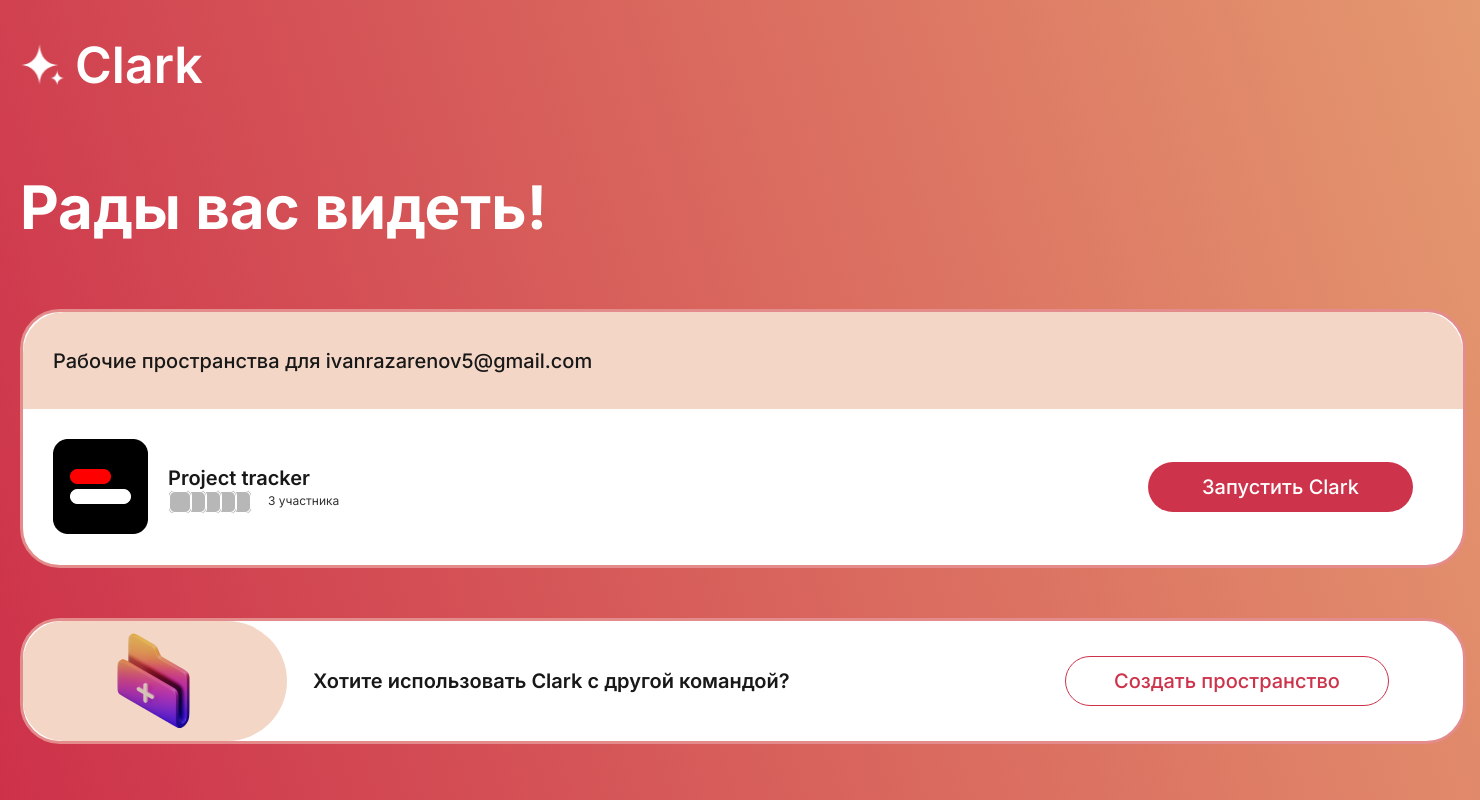
After one commit to sasha-pipec/Clark, a Django app: page /workspaces/ in a window 1480 px wide. The commit adds this page. Run offline with Django 3.2, Linux system fonts and the light colour scheme.

Commit message:
added main templates

```diff
--- /dev/null
+++ b/clark_app/static/css/workspace_style.css
@@ -0,0 +1,414 @@
+html,body,div,span,applet,object,iframe,h1,h2,h3,h4,h5,h6,p,blockquote,pre,a,abbr,acronym,address,big,cite,code,del,dfn,em,img,ins,kbd,q,s,samp,small,strike,strong,sub,sup,tt,var,b,u,i,center,dl,dt,dd,ol,ul,li,fieldset,form,label,legend,table,caption,tbody,tfoot,thead,tr,th,td,article,aside,canvas,details,embed,figure,figcaption,footer,header,hgroup,menu,nav,output,ruby,section,summary,time,mark,audio,video{margin:0;padding:0;border:0;font-size:100%;font:inherit;vertical-align:baseline}
+article,aside,details,figcaption,figure,footer,header,hgroup,menu,nav,section{display:block}
+html{height:100%}
+body{line-height:1}
+ol,ul{list-style:none}
+blockquote,q{quotes:none}
+blockquote:before,blockquote:after,q:before,q:after{content:'';content:none}
+table{border-collapse:collapse;border-spacing:0}
+
+a{
+    text-decoration:none;
+}
+
+body{
+    background: linear-gradient(72deg, #CD314A 0%, #E49970 100%);
+    background-size: cover;
+    background-repeat: no-repeat;
+    background-attachment: fixed;
+}
+
+.main{
+    position: relative;
+    width: 100vw;
+    height: 100vh;
+}
+
+.main_workspace{
+    width:1440px;
+    margin:auto;
+}
+
+.main_workspace_header{
+    height:129px;
+    display:flex;
+    margin:auto;
+}
+
+.main_workspace_header_logo{
+    display:inline-flex;
+}
+
+.main_workspace_header_logo_img{
+    height:43px;
+    width:45px;
+    margin:auto;
+}
+
+.main_workspace_header_logo_text{
+    color: #FFF;
+    font-family: Inter;
+    font-size: 50px;
+    font-style: normal;
+    font-weight: 600;
+    line-height: normal;
+    margin:auto;
+    padding-left:10px;
+}
+
+.main_workspace_content_header{
+    width:100%;
+    text-align:left;
+    margin-top:42px;
+}
+
+.main_workspace_content_header_text{
+    color: #FFF;
+    font-family: Inter;
+    font-size: 60px;
+    font-style: normal;
+    font-weight: 700;
+    line-height: normal;
+}
+
+.main_workspace_content_workspaces{
+    width:100%;
+    height:253px;
+    border-radius: 40px;
+    border: 3px solid #E38C8B;
+    background: #FFF;
+    margin-top:66px;
+}
+
+.main_workspace_content_workspaces_top{
+    height:97px;
+    border-radius: 41px 40px 0px 0px;
+    background: rgba(228, 152, 112, 0.40);
+    display:flex;
+}
+
+.main_workspace_content_workspaces_top_text{
+    color: #181818;
+    font-family: Inter;
+    font-size: 20px;
+    font-style: normal;
+    font-weight: 500;
+    line-height: normal;
+    margin:auto;
+    margin-left:30px;
+}
+
+.main_workspace_content_workspaces_bottom{
+    width:1380px;
+    margin:auto;
+    justify-content:space-between;
+    display:flex;
+    margin-top:30px;
+}
+
+.main_workspace_content_workspaces_bottom_left{
+    height:95px;
+}
+
+.main_workspace_content_workspaces_bottom_left_content{
+    display:flex;
+}
+
+.main_workspace_content_workspaces_bottom_left_content_left_img{
+    width: 95px;
+    height: 95px;
+    flex-shrink: 0;
+}
+
+.main_workspace_content_workspaces_bottom_left_content_right_top_title{
+    color: #181818;
+    font-family: Inter;
+    font-size: 20px;
+    font-style: normal;
+    font-weight: 600;
+    line-height: normal;
+}
+
+.main_workspace_content_workspaces_bottom_left_content_right{
+    margin:auto;
+    margin-left:20px;
+}
+
+.main_workspace_content_workspaces_bottom_left_content_right_bottom{
+    display:flex;
+    height:20px;
+}
+
+.main_workspace_content_workspaces_bottom_left_content_right_bottom_images{
+    position:relative;
+    width:100px;
+}
+
+.main_workspace_content_workspaces_bottom_left_content_right_bottom_images_item{
+    border-radius: 5px;
+    border: 1px solid #FFF;
+    background: #B7B7B7;
+    position:absolute;
+    z-index:7;
+}
+
+.main_workspace_content_workspaces_bottom_left_content_right_bottom_images_item:nth-child(1){
+    left:15px;
+    z-index:6;
+}
+.main_workspace_content_workspaces_bottom_left_content_right_bottom_images_item:nth-child(2){
+    left:30px;
+    z-index:5;
+}
+.main_workspace_content_workspaces_bottom_left_content_right_bottom_images_item:nth-child(3){
+    left:45px;
+    z-index:4;
+}
+.main_workspace_content_workspaces_bottom_left_content_right_bottom_images_item:nth-child(4){
+    left:60px;
+    z-index:3;
+}
+
+.main_workspace_content_workspaces_bottom_left_content_right_bottom_info{
+    text-align:right;
+    display:flex;
+    margin:auto;
+    align-items:center;
+}
+
+.main_workspace_content_workspaces_bottom_left_content_right_bottom_info_text{
+    color: #313131;
+    font-family: Inter;
+    font-size: 12px;
+    font-style: normal;
+    font-weight: 400;
+    line-height: normal;
+}
+
+.main_workspace_content_workspaces_bottom_right{
+    height:95px;
+    display:flex;
+    margin-right:20px;
+}
+
+.main_workspace_content_workspaces_bottom_right_link{
+    margin:auto;
+    width:265px;
+    height:50px;
+    border-radius: 50px;
+    background: #CD344B;
+    text-align:center;
+}
+
+.main_workspace_content_workspaces_bottom_right_link_item{
+    color: #FFF;
+    font-family: Inter;
+    font-size: 20px;
+    font-style: normal;
+    font-weight: 500;
+    line-height: 50px;
+}
+
+.main_workspace_content_create_workspace{
+    width:100%;
+    height:120px;
+    margin-top:50px;
+    border-radius: 40px;
+    border: 3px solid #E38C8B;
+    background: #FFF;
+    display:flex;
+}
+
+.main_workspace_content_create_workspace_l{
+    width:264px;
+    border-radius: 40px 60px 60px 40px;
+    background: #F4D6C6;
+    display: flex;
+    justify-content: center;
+    align-items: center;
+}
+
+.main_workspace_content_create_workspace_r{
+    width:80%;
+    display:flex;
+    justify-content:space-between;
+}
+
+.main_workspace_content_create_workspace_r_text{
+    display:flex;
+    margin:auto;
+    margin-left:26px;
+}
+
+.main_workspace_content_create_workspace_r_btn{
+    display:flex;
+    margin:auto;
+    margin-right:50px;
+}
+
+.main_workspace_content_create_workspace_r_text_inner{
+    color: #181818;
+    font-family: Inter;
+    font-size: 20px;
+    font-style: normal;
+    font-weight: 600;
+    line-height: normal;
+}
+
+.main_workspace_content_create_workspace_r_btn_item{
+    color: #CD334B;
+    font-family: Inter;
+    font-size: 20px;
+    font-style: normal;
+    font-weight: 500;
+    line-height: normal;
+    border-radius: 50px;
+    border: 1px solid #CD324A;
+    width: 324px;
+    height: 50px;
+    background:none;
+}
+
+.main_workspace_content_create_workspace_r_btn_item:hover{
+    cursor:pointer;
+}
+
+.main_create_workspace{
+    width:100%;
+    height:100%;
+    position:absolute;
+    background: rgba(0, 0, 0, 0.80);
+    top: 0;
+    left: 0;
+    display:flex;
+    z-index:10;
+    display:none;
+}
+
+.main_create_workspace_form{
+    display:flex;
+    margin:auto;
+    width: 824px;
+    height: 805px;
+    border-radius: 40px;
+    background: linear-gradient(44deg, #D34A53 1.65%, #E2906D 97.7%);
+    opacity:100%;
+}
+
+.main_create_workspace_form_item{
+    width:100%;
+    margin-left:47px;
+    margin-right:47px;
+    margin-top:30px;
+}
+
+.main_create_workspace_form_item_top{
+    display:flex;
+    justify-content:space-between;
+    align-items: center;
+}
+
+.main_create_workspace_form_item_top_text{
+    color: #FFF;
+    font-family: Inter;
+    font-size: 20px;
+    font-style: normal;
+    font-weight: 400;
+    line-height: normal;
+}
+
+.main_create_workspace_form_item_top_img{
+    width: 15.218px;
+    height: 16px;
+}
+
+.main_create_workspace_form_item_top_img:hover{
+    cursor:pointer;
+}
+
+.main_create_workspace_form_item_main{
+    margin-top:90px;
+}
+
+.main_create_workspace_form_item_main_item{
+    margin-top:40px;
+}
+
+.main_create_workspace_form_item_main_item_text{
+    color: #FFF;
+    font-family: Inter;
+    font-size: 40px;
+    font-style: normal;
+    font-weight: 400;
+    line-height: normal;
+}
+
+.main_create_workspace_form_item_main_item_text_input{
+    width: 728px;
+    height: 42px;
+    border-radius: 30px;
+    border: 2px solid #CD324A;
+    background: #FFF;
+    margin-top:30px;
+}
+
+.image_input_hide{
+    display:none;
+}
+
+.main_create_workspace_form_item_main_item_image_block{
+    height: 144px;
+    border-radius: 30px;
+    border: 2px solid #FFF;
+    display: flex;
+    justify-content: space-between;
+    align-items: center;
+    padding-right:36px;
+    padding-left:36px;
+    margin-top:31px;
+}
+
+.main_create_workspace_form_item_main_item_image_block_text{
+    font-family: Inter;
+    font-size: 55px;
+    font-style: normal;
+    font-weight: 400;
+    line-height: normal;
+    text-transform: uppercase;
+    color: #FFF;
+}
+
+.main_create_workspace_form_item_main_item_image_block_circle{
+    width: 110px;
+    height: 110px;
+    flex-shrink: 0;
+    fill: #E4938E;
+    stroke-width: 2px;
+    stroke: #FFF;
+    border: 2px solid #FFF;
+    border-radius:100%;
+    background:#E4938E;
+}
+
+.main_create_workspace_form_item_bottom_btn{
+    height: 42px;
+    width:100%;
+    color: #CD324A;
+    font-family: Inter;
+    font-size: 20px;
+    font-style: normal;
+    font-weight: 500;
+    line-height: normal;
+    border-radius: 30px;
+    background: #FFF;
+    border:none;
+    margin-top:30px;
+}
+
+.main_create_workspace_form_item_bottom_btn{
+    cursor:pointer;
+}
+
+#open_image:hover{
+    cursor:pointer;
+}
--- /dev/null
+++ b/clark_app/static/js/popap_create_workspace.js
@@ -0,0 +1,14 @@
+function  open_popap(){
+    const element = document.getElementById('popap');
+     element.style.display = 'flex';
+}
+
+function  close_popap(){
+    const element = document.getElementById('popap');
+     element.style.display = 'none';
+}
+
+function  open_image(){
+    const image_input = document.getElementById('image_input').click();
+    console.log(image_input);
+}
--- a/clark_app/templates/clark_app/main.html
+++ b/clark_app/templates/clark_app/main.html
@@ -161,7 +161,8 @@
                 </p>
             </div>
             <div class="main_footer_container_content_bottom">
-                <p class="main_footer_container_content_bottom_text">© 2015—2022, АО «ПОРКУПИН», официальный сайт, универсальная лицензия УЛ РФ № 2673</p>
+                <p class="main_footer_container_content_bottom_text">© 2015—2022, АО «ПОРКУПИН», официальный сайт, универсальная лицензия УЛ РФ №
+                    2673</p>
             </div>
         </div>
         <div class="main_footer_container_icons">
@@ -169,7 +170,7 @@
             <img class="main_footer_container_icons_item" src="{% static 'images/main_icon_tg.png' %}" alt="">
             <img class="main_footer_container_icons_item" src="{% static 'images/main_icon_twitter.png' %}" alt="">
             <img class="main_footer_container_icons_item" src="{% static 'images/main_icon_vk.png' %}" alt="">
-            <img class="main_footer_container_icons_item"src="{% static 'images/main_icon_youtube.png' %}" alt="">
+            <img class="main_footer_container_icons_item" src="{% static 'images/main_icon_youtube.png' %}" alt="">
         </div>
     </div>
 </div>
--- a/clark_app/templates/clark_app/registration.html
+++ b/clark_app/templates/clark_app/registration.html
@@ -25,7 +25,7 @@
             <img class="auth_page_content_left_image" src="{% static 'images/register_page_plus.png' %}" alt="">
         </div>
         <div class="auth_page_content_right">
-            <form class="auth_page_content_right_form" action="">
+            <form class="auth_page_content_right_form" action="{% url 'confirm' %}">
                 <div class="auth_page_content_right_form_container">
                     <div class="auth_page_content_right_form_container_inner">
                         <div class="auth_page_content_right_form_title" id="auth_page_content_right_form_title_text_register">
@@ -67,7 +67,7 @@
                             </div>
                             <div class="auth_page_content_right_form_inputs_item">
                                 <div class="auth_page_content_right_form_inputs_item_input">
-                                    <button type="submit" class="auth_page_content_right_form_btn_auth">Присоединиться</button>
+                                    <button type="submit" class="auth_page_content_right_form_btn_auth auth_reg">Присоединиться</button>
                                 </div>
                             </div>
                         </div>
--- /dev/null
+++ b/clark_app/templates/clark_app/workspaces.html
@@ -0,0 +1,143 @@
+{% load static %}
+<!DOCTYPE html>
+<html lang="en">
+<head>
+    <meta charset="UTF-8">
+    <title>Рабочие пространства</title>
+    <link rel="stylesheet" href="{% static 'css/workspace_style.css' %}">
+
+    <link rel="preconnect" href="https://fonts.googleapis.com">
+    <link rel="preconnect" href="https://fonts.gstatic.com" crossorigin>
+    <link href="https://fonts.googleapis.com/css2?family=Inter:wght@400;500;600;700&display=swap" rel="stylesheet">
+</head>
+<body>
+<script src="{% static 'js/popap_create_workspace.js' %}"></script>
+<div class="main">
+    <div class="main_workspace">
+        <div class="main_workspace_header">
+            <div class="main_workspace_header_logo">
+                <img class="main_workspace_header_logo_img" src="{% static 'images/workspace_logo_img.png' %}" alt="">
+                <p class="main_workspace_header_logo_text">Clark</p>
+            </div>
+        </div>
+        <div class="main_workspace_content">
+            <div class="main_workspace_content_header">
+                <h1 class="main_workspace_content_header_text">
+                    Рады вас видеть!
+                </h1>
+            </div>
+            <div class="main_workspace_content_workspaces">
+                <div class="main_workspace_content_workspaces_top">
+                    <p class="main_workspace_content_workspaces_top_text">
+                        Рабочие пространства для ivanrazarenov5@gmail.com
+                    </p>
+                </div>
+                <div class="main_workspace_content_workspaces_bottom">
+                    <div class="main_workspace_content_workspaces_bottom_left">
+                        <div class="main_workspace_content_workspaces_bottom_left_content">
+                            <div class="main_workspace_content_workspaces_bottom_left_content_left">
+                                <img class="main_workspace_content_workspaces_bottom_left_content_left_img" src="{% static 'images/test_icon.png' %}"
+                                     alt="">
+                            </div>
+                            <div class="main_workspace_content_workspaces_bottom_left_content_right">
+                                <div class="main_workspace_content_workspaces_bottom_left_content_right_top">
+                                    <p class="main_workspace_content_workspaces_bottom_left_content_right_top_title">
+                                        Project tracker
+                                    </p>
+                                </div>
+                                <div class="main_workspace_content_workspaces_bottom_left_content_right_bottom">
+                                    <div class="main_workspace_content_workspaces_bottom_left_content_right_bottom_images">
+                                        <img class="main_workspace_content_workspaces_bottom_left_content_right_bottom_images_item"
+                                             src="{% static 'images/test_icin_item.png' %}" alt="">
+                                        <img class="main_workspace_content_workspaces_bottom_left_content_right_bottom_images_item"
+                                             src="{% static 'images/test_icin_item.png' %}" alt="">
+                                        <img class="main_workspace_content_workspaces_bottom_left_content_right_bottom_images_item"
+                                             src="{% static 'images/test_icin_item.png' %}" alt="">
+                                        <img class="main_workspace_content_workspaces_bottom_left_content_right_bottom_images_item"
+                                             src="{% static 'images/test_icin_item.png' %}" alt="">
+                                        <img class="main_workspace_content_workspaces_bottom_left_content_right_bottom_images_item"
+                                             src="{% static 'images/test_icin_item.png' %}" alt="">
+                                    </div>
+                                    <div class="main_workspace_content_workspaces_bottom_left_content_right_bottom_info">
+                                        <p class="main_workspace_content_workspaces_bottom_left_content_right_bottom_info_text">
+                                            3 участника
+                                        </p>
+                                    </div>
+                                </div>
+                            </div>
+                        </div>
+                    </div>
+                    <div class="main_workspace_content_workspaces_bottom_right">
+                        <div class="main_workspace_content_workspaces_bottom_right_link">
+                            <a href="" class="main_workspace_content_workspaces_bottom_right_link_item">
+                                Запустить Clark
+                            </a>
+                        </div>
+                    </div>
+                </div>
+            </div>
+            <div class="main_workspace_content_create_workspace">
+                <div class="main_workspace_content_create_workspace_l">
+                    <img src="{% static 'images/workspace_create_icon.png' %}" alt="" class="main_workspace_content_create_workspace_l_img">
+                </div>
+                <div class="main_workspace_content_create_workspace_r">
+                    <div class="main_workspace_content_create_workspace_r_text">
+                        <p class="main_workspace_content_create_workspace_r_text_inner">
+                            Хотите использовать Clark с другой командой?
+                        </p>
+                    </div>
+                    <div class="main_workspace_content_create_workspace_r_btn">
+                        <button onclick="open_popap();" class="main_workspace_content_create_workspace_r_btn_item">Создать пространство</button>
+                    </div>
+                </div>
+            </div>
+        </div>
+    </div>
+    <div class="main_create_workspace" id="popap">
+        <div class="main_create_workspace_form">
+            <form  class="main_create_workspace_form_item">
+                <div class="main_create_workspace_form_item_top">
+                    <p class="main_create_workspace_form_item_top_text">
+                        Создание нового пространства
+                    </p>
+                    <a onclick="close_popap();"><img src="{% static 'images/close_create_workspace.png' %}" alt="" class="main_create_workspace_form_item_top_img"></a>
+                </div>
+                <div class="main_create_workspace_form_item_main">
+                    <div class="main_create_workspace_form_item_main_item">
+                        <p class="main_create_workspace_form_item_main_item_text">
+                            Как называется ваше пространство?
+                        </p>
+                        <input type="text" class="main_create_workspace_form_item_main_item_text_input">
+                    </div>
+                    <div class="main_create_workspace_form_item_main_item">
+                        <p class="main_create_workspace_form_item_main_item_text">
+                            Чем вы занимаетесь?
+                        </p>
+                        <input type="text" class="main_create_workspace_form_item_main_item_text_input">
+                    </div>
+                    <a onclick="open_image();" id="open_image">
+                    <div class="main_create_workspace_form_item_main_item">
+                        <p class="main_create_workspace_form_item_main_item_text">
+                            Теперь выберите аватар
+                        </p>
+                        <input type="file" class="image_input_hide" id="image_input">
+                        <div class="main_create_workspace_form_item_main_item_image_block">
+                            <p class="main_create_workspace_form_item_main_item_image_block_text">
+                                загрузите файл
+                            </p>
+                            <div class="main_create_workspace_form_item_main_item_image_block_circle">
+
+                            </div>
+                        </div>
+                    </div>
+                        </a>
+                </div>
+                <div class="main_create_workspace_form_item_bottom">
+                    <button class="main_create_workspace_form_item_bottom_btn">Создать пространство</button>
+                </div>
+            </form>
+        </div>
+    </div>
+</div>
+</body>
+</html>
--- a/clark_app/urls.py
+++ b/clark_app/urls.py
@@ -1,9 +1,13 @@
 from django.urls import path
 
-from clark_app.views.main import MainPageView, AuthPageView, RegisterPageView
+from clark_app.views.main import (MainPageView, AuthPageView, RegisterPageView,
+                                  ConfirmEmailPageView, WorkspacePageView)
 
 urlpatterns = [
+    # Pages
     path('', MainPageView.as_view(), name='main'),
     path('auth/', AuthPageView.as_view(), name='auth'),
-    path('register/', RegisterPageView.as_view(), name='register')
+    path('register/', RegisterPageView.as_view(), name='register'),
+    path('confirm_email/', ConfirmEmailPageView.as_view(), name='confirm'),
+    path('workspaces/', WorkspacePageView.as_view(), name='workspace'),
 ]
--- a/clark_app/views/main.py
+++ b/clark_app/views/main.py
@@ -20,3 +20,15 @@
 
     def get(self, request):
         return render(request, 'clark_app/registration.html')
+
+
+class ConfirmEmailPageView(View):
+
+    def get(self, request):
+        return render(request, 'clark_app/confirm_email.html')
+
+
+class WorkspacePageView(View):
+
+    def get(self, request):
+        return render(request, 'clark_app/workspaces.html')
```
Also changed, not shown: clark_app/static/css/auth_style.css (+73 -0 lines), clark_app/templates/clark_app/confirm_email.html (added, +74 -0 lines), clark_app/static/images/close_create_workspace.png (added), clark_app/static/images/confiirm_email_page_convert.png (added), clark_app/static/images/test_icin_item.png (added), clark_app/static/images/test_icon.png (added), clark_app/static/images/workspace_create_icon.png (added), clark_app/static/images/workspace_logo_img.png (added).
